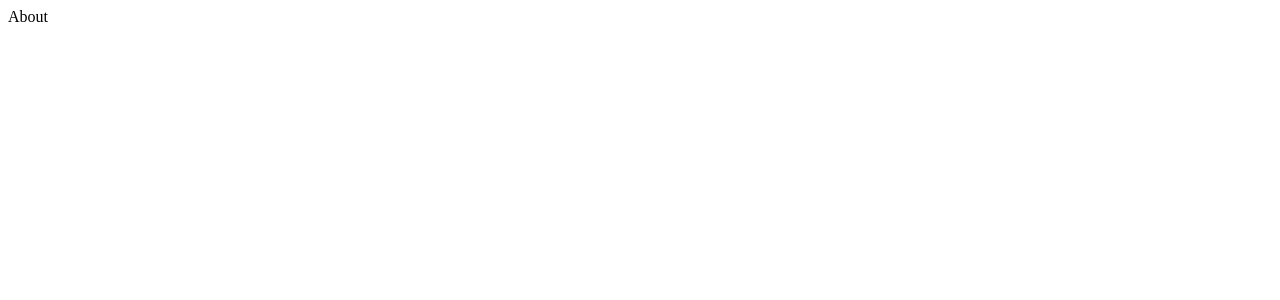
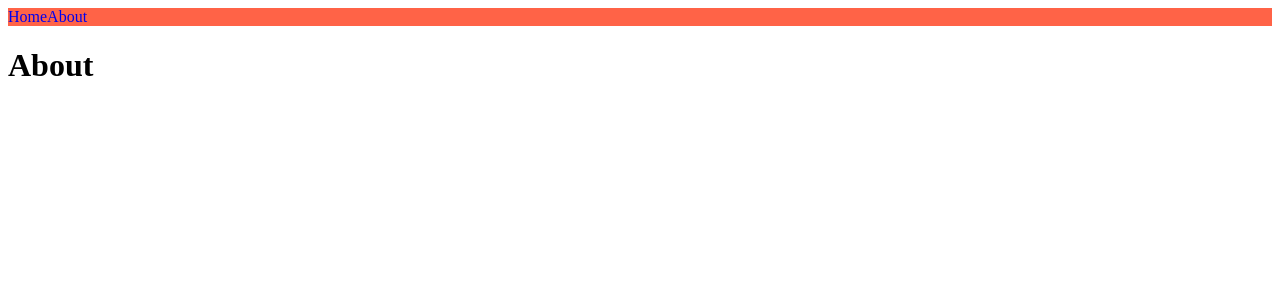
Before and after one commit to RetepMil/nextjs_tutorial, a Next.js app: page /about in a window 1280 px wide. Shown: the top 300 px of the page. Built offline with nearby package versions, Linux system fonts and the light colour scheme.

Commit message:
1.5 styled jsx

```diff
--- a/components/NavBar.js
+++ b/components/NavBar.js
@@ -1,15 +1,28 @@
 import Link from "next/link";
+import { useRouter } from "next/router";
 import React from "react";
+import styles from "./NavBar.module.css";
 
 function NavBar() {
+  const router = useRouter();
+  console.log(router);
   return (
     <nav>
       <Link href="/">
         <a>Home</a>
       </Link>
-      <Link href="/about/">
+      <Link href="/about">
         <a>About</a>
       </Link>
+      <style jsx>{`
+        nav {
+          background-color: tomato;
+        }
+
+        a {
+          text-decoration: none;
+        }
+      `}</style>
     </nav>
   );
 }
--- /dev/null
+++ b/components/NavBar.module.css
@@ -0,0 +1,7 @@
+.active {
+  color: tomato;
+}
+
+.link {
+  text-decoration: none;
+}
--- a/pages/about.js
+++ b/pages/about.js
@@ -1,7 +1,13 @@
 import React from "react";
+import NavBar from "../components/NavBar";
 
 function About() {
-  return <div>About</div>;
+  return (
+    <div>
+      <NavBar />
+      <h1>About</h1>
+    </div>
+  );
 }
 
 export default About;
```
